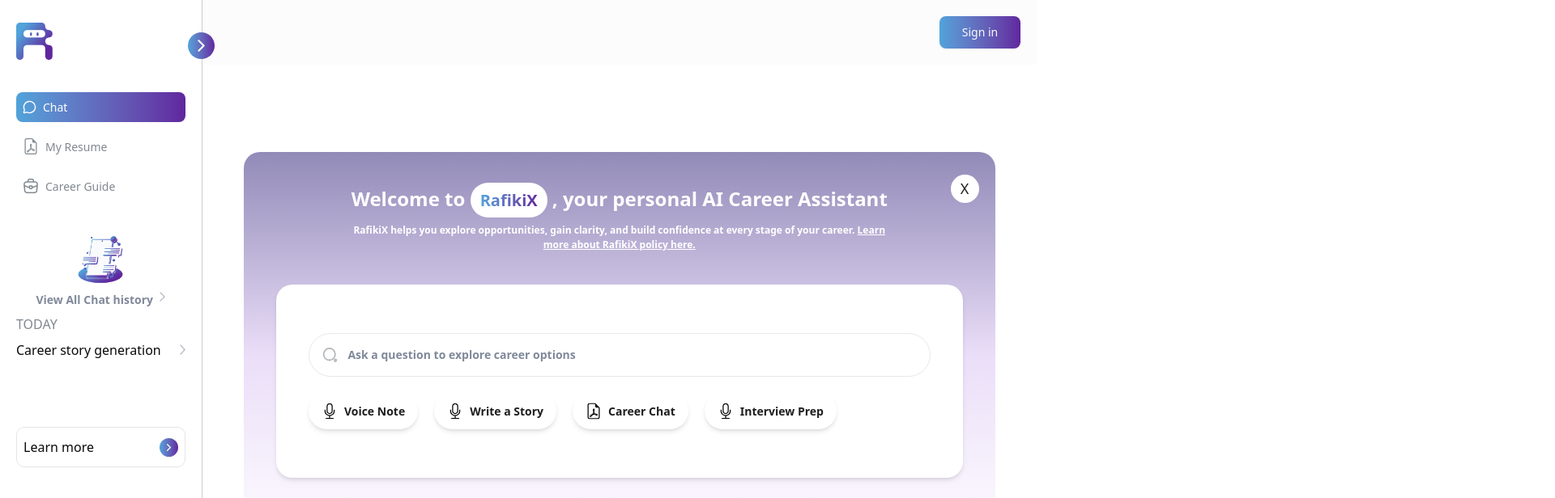
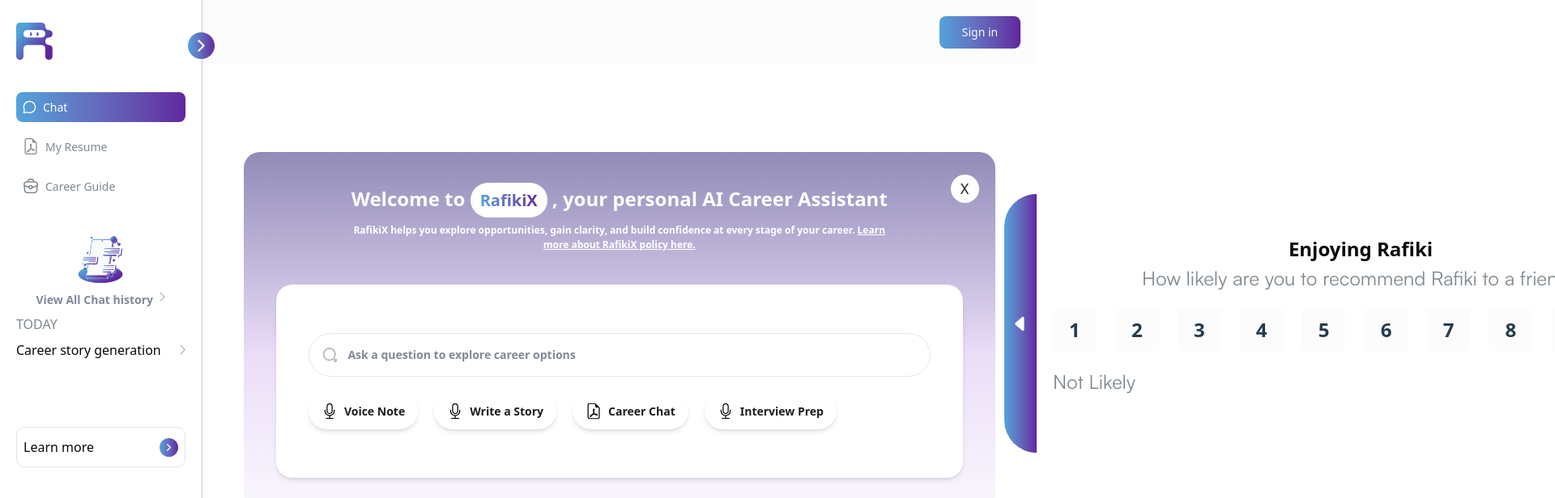
Before and after one commit to SKILL2RURAL/rafiki-x-frontend, a SvelteKit app: page / in a window 1280 px wide. Shown: the top 616 px of the page at 81% size, 1920 px wide, since content can reach past the window. Built offline with nearby package versions, Linux system fonts and the light colour scheme.

Commit message:
Added feedback

```diff
--- /dev/null
+++ b/src/components/Feedback.svelte
@@ -0,0 +1,30 @@
+<script lang="ts">
+	let numbers = [1, 2, 3, 4, 5, 6, 7, 8, 9, 10];
+
+	let { showFeedbackInput }: { showFeedbackInput: () => boolean } = $props();
+</script>
+
+<div class="bg-white px-5 h-[320px] w-[800px] flex flex-col justify-center">
+	<h4 class="font-bold text-[24px] text-center">Enjoying Rafiki</h4>
+	<p class="text-[24px] text-[#808990] font-satoshi-regular text-center">
+		How likely are you to recommend Rafiki to a friend?
+	</p>
+
+	<div class="flex flex-row gap-5 justify-between my-5">
+		{#each numbers as number}
+			<button
+				class="text-[24px] font-bold text-[#253B4B] bg-[#FCFCFD] p-5 py-2 rounded-[2px]"
+				onclick={showFeedbackInput}
+			>
+				{number}
+			</button>
+		{/each}
+	</div>
+
+	<div
+		class="text-[24px] font-satoshi-regular text-[#808990] flex items-center justify-between mb-5"
+	>
+		<p>Not Likely</p>
+		<p>Very Likely</p>
+	</div>
+</div>
--- /dev/null
+++ b/src/components/FeedbackInput.svelte
@@ -0,0 +1,29 @@
+<script lang="ts">
+	import Button from '$lib/components/ui/button/button.svelte';
+
+	let { closeFeedback }: { closeFeedback: () => void } = $props();
+
+	let text = $state('');
+</script>
+
+<div class="bg-white px-5 h-[320px] w-[800px] flex flex-col justify-center">
+	<textarea
+		placeholder="Enter text here..."
+		bind:value={text}
+		class="rounded-[10px] border border-[#C4C4C4] h-[210px] w-full p-3"
+	>
+	</textarea>
+
+	<div class="grid grid-cols-2 gap-5 mt-5">
+		<Button
+			onclick={closeFeedback}
+			class="w-full h-[60px] border border-[#808990] bg-white text-[#808990] rounded-[10px] hover:bg-[#808990]/5 hover:text-[#808990]"
+			>No, Thanks</Button
+		>
+		<Button
+			onclick={closeFeedback}
+			class="w-full h-[60px] text-white rounded-[10px] bg-gradient-to-r from-[#51A3DA] to-[#60269E]"
+			>Send</Button
+		>
+	</div>
+</div>
--- a/src/components/Layout/Layout.svelte
+++ b/src/components/Layout/Layout.svelte
@@ -1,25 +1,47 @@
 <script lang="ts">
+	import arrowIcon from '$lib/assets/icons/caret-left-fill.svg';
+	import Feedback from '../Feedback.svelte';
+	import FeedbackInput from '../FeedbackInput.svelte';
 	import Navbar from './Navbar.svelte';
 	import Sidebar from './Sidebar.svelte';
-	import RightSidebar from './RightSidebar.svelte';
-	import ChatHistory from '../history/ChatHistory.svelte';
 
-	let rightSidebar: RightSidebar | null = null;
+	let showFeedback = $state(false);
+	let isFeedbackInput = $state(false);
 
-	function openRightSidebar(component: any, title: string) {
-		rightSidebar?.show(component, title);
+	function closeFeedback() {
+		showFeedback = false;
+		isFeedbackInput = false;
 	}
 </script>
 
 <!-- Mount RightSidebar first to avoid undefined errors -->
-<RightSidebar bind:this={rightSidebar} />
+<!-- <RightSidebar bind:this={rightSidebar} /> -->
 
-<div class="flex [--sidebar-width:300px] [--navbar-height:10vh] h-screen">
-	<Sidebar openHistory={() => openRightSidebar(ChatHistory, 'Chat History')} />
+<div class="flex [--sidebar-width:300px] [--navbar-height:10vh] h-screen w-screen overflow-hidden">
+	<Sidebar openHistory={() => {}} />
 	<div class="w-full h-[100vh] overflow-auto">
 		<Navbar />
+		<!-- svelte-ignore slot_element_deprecated -->
 		<main class="p-5 h-[90vh] w-full">
-			<slot {rightSidebar} />
+			<slot />
 		</main>
 	</div>
+
+	<!-- FEEDBACK  -->
+	<div
+		class={`absolute top-1/2 -translate-y-1/2  ${showFeedback ? 'translate-x-0' : 'translate-x-[800px]'} transition-all duration-500 right-0 flex overflow-hidden`}
+	>
+		<button
+			aria-label="feedback"
+			class=" bg-gradient-to-r from-[#51A3DA] to-[#60269E] rounded-l-full p-2"
+			onclick={() => (showFeedback = !showFeedback)}
+		>
+			<img src={arrowIcon} alt="arrow icon" width="24" height="24" />
+		</button>
+		{#if isFeedbackInput}
+			<FeedbackInput {closeFeedback} />
+		{:else}
+			<Feedback showFeedbackInput={() => (isFeedbackInput = true)} />
+		{/if}
+	</div>
 </div>
--- a/src/components/WelcomeScreen.svelte
+++ b/src/components/WelcomeScreen.svelte
@@ -35,7 +35,7 @@
 				class="w-full border-none outline-none focus-visible:ring-transparent placeholder:text-[14px] placeholder:font-bold placeholder:text-[#80899A] text-black shadow-none"
 			/>
 		</div>
-		<div class="mt-5 flex gap-5">
+		<div class="mt-5 flex gap-5 w-full">
 			<button class="shadow-md rounded-[100px] flex items-center gap-2 px-4 py-3 w-fit">
 				<img src={mic} alt="mic" width="20" height="20" />
 				<p class="text-[14px] font-bold text-[#1E1E1E]">Voice Note</p>
--- a/src/global.css
+++ b/src/global.css
@@ -7,7 +7,7 @@
 @font-face {
 	font-family: 'Satoshi-Regular';
 	src: url('/fonts/Satoshi-Regular.otf') format('opentype');
-	font-weight: 400;
+	font-weight: 400, 500, 600, 700, 800;
 }
 
 @font-face {
```
Also changed, not shown: src/lib/assets/icons/caret-left-fill.svg (added).
